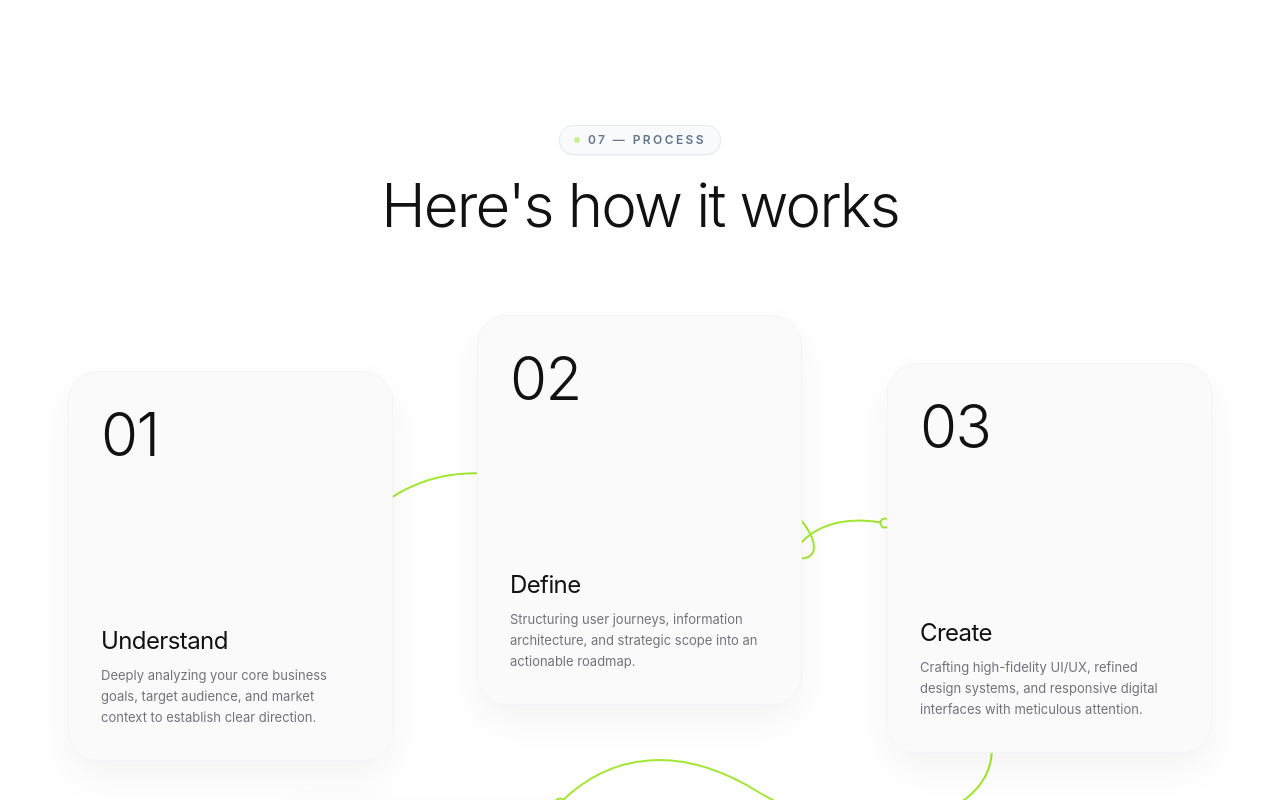
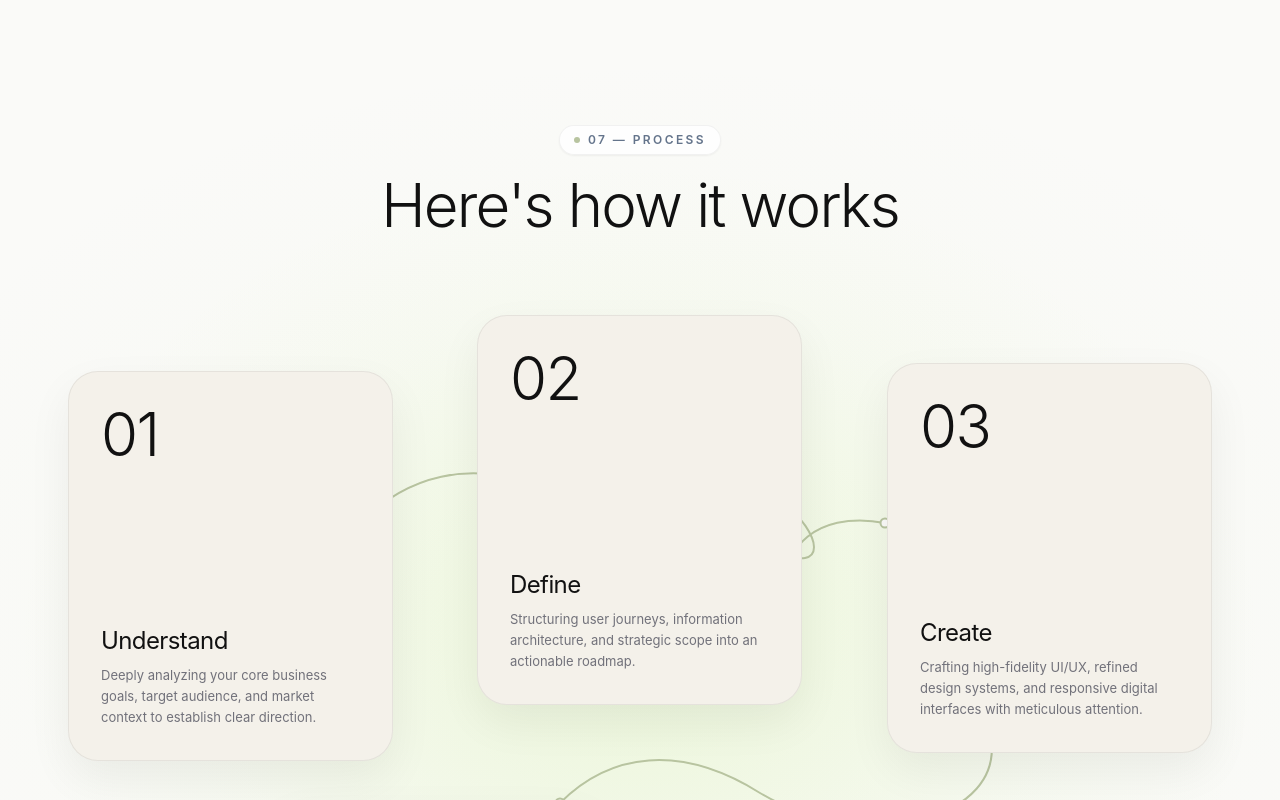
Before and after one commit to pooja-187/IT_firm_Portfolio, a Next.js app: page / in a window 1280 px wide. Shown: the part 5600-6400 px from the top of the page. Built offline with nearby package versions, Linux system fonts and the light colour scheme.

Commit message:
Refine Process section background glow with layered soft diffused lime ambient lighting and warm ivory card surface

```diff
--- a/src/components/ProcessSection.tsx
+++ b/src/components/ProcessSection.tsx
@@ -53,14 +53,25 @@ export default function ProcessSection() {
     <section
       id="process"
       aria-labelledby="process-heading"
-      className="relative w-full bg-white text-[#111111] py-24 sm:py-32 lg:py-40 overflow-hidden selection:bg-lime-200"
+      className="relative w-full text-[#111111] py-24 sm:py-32 lg:py-40 overflow-hidden selection:bg-lime-200"
+      style={{
+        background: `
+          radial-gradient(
+            ellipse 65% 45% at 50% 48%,
+            rgba(190, 235, 120, 0.20) 0%,
+            rgba(190, 235, 120, 0.11) 30%,
+            rgba(190, 235, 120, 0.045) 52%,
+            transparent 75%
+          ),
+          radial-gradient(
+            ellipse 90% 55% at 50% 45%,
+            rgba(210, 240, 165, 0.08) 0%,
+            transparent 70%
+          ),
+          #FAFAF8
+        `,
+      }}
     >
-      {/* Soft Lime Ambient Glow (Behind Top/Center of Cards - matching reference) */}
-      <div
-        aria-hidden="true"
-        className="pointer-events-none absolute top-12 left-1/2 -translate-x-1/2 w-[850px] h-[550px] bg-[radial-gradient(ellipse_70%_50%_at_50%_25%,rgba(163,230,53,0.22)_0%,rgba(190,242,100,0.08)_45%,transparent_75%)] blur-3xl -z-10"
-      />
-
       <div className="w-full max-w-[1360px] mx-auto px-4 sm:px-6 lg:px-8">
 
         {/* ===================================================
@@ -68,8 +79,8 @@ export default function ProcessSection() {
            =================================================== */}
         <div className="text-center max-w-2xl mx-auto mb-16 sm:mb-20 lg:mb-24">
           {/* Small Section Label */}
-          <div className="inline-flex items-center gap-2 px-3.5 py-1.5 rounded-full bg-slate-50 border border-slate-200/80 mb-5 shadow-sm">
-            <span className="w-1.5 h-1.5 rounded-full bg-[#A3E635] animate-pulse" />
+          <div className="inline-flex items-center gap-2 px-3.5 py-1.5 rounded-full bg-white/80 border border-black/5 mb-5 shadow-sm">
+            <span className="w-1.5 h-1.5 rounded-full bg-[#B8C4A0]" />
             <span className="font-sans text-xs font-semibold tracking-[0.2em] uppercase text-[#64748B]">
               07 — PROCESS
             </span>
@@ -89,7 +100,7 @@ export default function ProcessSection() {
            =================================================== */}
         <div className="hidden lg:block relative w-full max-w-[1180px] mx-auto">
 
-          {/* SVG Lime-Green Connector Lines Layer */}
+          {/* SVG Sage Connector Lines Layer */}
           <svg
             aria-hidden="true"
             className="absolute inset-0 w-full h-full pointer-events-none z-0 overflow-visible"
@@ -99,7 +110,7 @@ export default function ProcessSection() {
             {/* 1. Connector: 01 (Understand) -> 02 (Define) */}
             <motion.path
               d="M 310 160 C 360 110, 420 100, 480 120"
-              stroke="#A3E635"
+              stroke="#B8C4A0"
               strokeWidth="2"
               strokeLinecap="round"
               fill="none"
@@ -108,13 +119,13 @@ export default function ProcessSection() {
               viewport={{ once: true, margin: '-80px' }}
               transition={{ duration: 0.8, delay: 0.2, ease: 'easeInOut' }}
             />
-            <circle cx="310" cy="160" r="4.5" fill="#FFFFFF" stroke="#A3E635" strokeWidth="2" />
-            <circle cx="480" cy="120" r="4.5" fill="#FFFFFF" stroke="#A3E635" strokeWidth="2" />
+            <circle cx="310" cy="160" r="4.5" fill="#FAFAF8" stroke="#B8C4A0" strokeWidth="2" />
+            <circle cx="480" cy="120" r="4.5" fill="#FAFAF8" stroke="#B8C4A0" strokeWidth="2" />
 
             {/* 2. Connector: 02 (Define) -> 03 (Create) with Organic Loop */}
             <motion.path
               d="M 700 120 C 750 140, 780 190, 755 195 C 730 200, 760 145, 835 160"
-              stroke="#A3E635"
+              stroke="#B8C4A0"
               strokeWidth="2"
               strokeLinecap="round"
               fill="none"
@@ -123,13 +134,13 @@ export default function ProcessSection() {
               viewport={{ once: true, margin: '-80px' }}
               transition={{ duration: 1.0, delay: 0.4, ease: 'easeInOut' }}
             />
-            <circle cx="700" cy="120" r="4.5" fill="#FFFFFF" stroke="#A3E635" strokeWidth="2" />
-            <circle cx="835" cy="160" r="4.5" fill="#FFFFFF" stroke="#A3E635" strokeWidth="2" />
+            <circle cx="700" cy="120" r="4.5" fill="#FAFAF8" stroke="#B8C4A0" strokeWidth="2" />
+            <circle cx="835" cy="160" r="4.5" fill="#FAFAF8" stroke="#B8C4A0" strokeWidth="2" />
 
             {/* 3. Connector: 03 (Create) -> 04 (Deliver) */}
             <motion.path
               d="M 940 370 C 960 460, 810 490, 710 430 C 630 380, 560 390, 510 440"
-              stroke="#A3E635"
+              stroke="#B8C4A0"
               strokeWidth="2"
               strokeLinecap="round"
               fill="none"
@@ -138,13 +149,13 @@ export default function ProcessSection() {
               viewport={{ once: true, margin: '-80px' }}
               transition={{ duration: 1.1, delay: 0.6, ease: 'easeInOut' }}
             />
-            <circle cx="940" cy="370" r="4.5" fill="#FFFFFF" stroke="#A3E635" strokeWidth="2" />
-            <circle cx="510" cy="440" r="4.5" fill="#FFFFFF" stroke="#A3E635" strokeWidth="2" />
+            <circle cx="940" cy="370" r="4.5" fill="#FAFAF8" stroke="#B8C4A0" strokeWidth="2" />
+            <circle cx="510" cy="440" r="4.5" fill="#FAFAF8" stroke="#B8C4A0" strokeWidth="2" />
 
             {/* 4. Connector: 04 (Deliver) -> 05 (Review) with Loop */}
             <motion.path
               d="M 540 580 C 580 545, 615 545, 605 585 C 595 615, 615 620, 645 605"
-              stroke="#A3E635"
+              stroke="#B8C4A0"
               strokeWidth="2"
               strokeLinecap="round"
               fill="none"
@@ -153,8 +164,8 @@ export default function ProcessSection() {
               viewport={{ once: true, margin: '-80px' }}
               transition={{ duration: 0.9, delay: 0.8, ease: 'easeInOut' }}
             />
-            <circle cx="540" cy="580" r="4.5" fill="#FFFFFF" stroke="#A3E635" strokeWidth="2" />
-            <circle cx="645" cy="605" r="4.5" fill="#FFFFFF" stroke="#A3E635" strokeWidth="2" />
+            <circle cx="540" cy="580" r="4.5" fill="#FAFAF8" stroke="#B8C4A0" strokeWidth="2" />
+            <circle cx="645" cy="605" r="4.5" fill="#FAFAF8" stroke="#B8C4A0" strokeWidth="2" />
           </svg>
 
           {/* Tier 1 Floating Cards (01, 02, 03) */}
@@ -199,10 +210,10 @@ export default function ProcessSection() {
            =================================================== */}
         <div className="lg:hidden relative max-w-md mx-auto">
 
-          {/* Vertical Lime Timeline */}
+          {/* Vertical Sage Timeline */}
           <div
             aria-hidden="true"
-            className="absolute top-8 bottom-8 left-6 sm:left-7 w-0.5 bg-[#A3E635]/60"
+            className="absolute top-8 bottom-8 left-6 sm:left-7 w-0.5 bg-[#B8C4A0]/60"
           />
 
           <div className="space-y-6 relative z-10 pl-14 sm:pl-16">
@@ -216,12 +227,12 @@ export default function ProcessSection() {
                 className="relative"
               >
                 {/* Timeline Node */}
-                <div className="absolute -left-14 sm:-left-16 top-7 w-4 h-4 rounded-full bg-white border-2 border-[#A3E635] shadow-sm flex items-center justify-center">
-                  <div className="w-1.5 h-1.5 rounded-full bg-[#A3E635]" />
+                <div className="absolute -left-14 sm:-left-16 top-7 w-4 h-4 rounded-full bg-[#FAFAF8] border-2 border-[#B8C4A0] shadow-sm flex items-center justify-center">
+                  <div className="w-1.5 h-1.5 rounded-full bg-[#B8C4A0]" />
                 </div>
 
-                {/* Mobile White Card */}
-                <div className="bg-[#FCFCFC] border border-slate-100 rounded-[26px] p-6 sm:p-7 shadow-[0_12px_32px_rgba(0,0,0,0.04)]">
+                {/* Mobile Warm Ivory Card */}
+                <div className="bg-[#F4F1EA] border border-[rgba(30,30,30,0.07)] rounded-[26px] p-6 sm:p-7 shadow-[0_18px_45px_rgba(20,20,20,0.06)]">
                   <span className="font-sans text-4xl sm:text-5xl font-light text-[#111111] tracking-tight block mb-6 leading-none">
                     {step.number}
                   </span>
@@ -244,7 +255,7 @@ export default function ProcessSection() {
 }
 
 // =========================================================================
-// Individual Process Card (Pristine White Surface matching reference)
+// Individual Process Card (Warm Ivory / Soft Stone Surface)
 // =========================================================================
 function ProcessCard({ step, delay }: { step: ProcessStep; delay: number }) {
   const cardRef = useRef<HTMLDivElement>(null);
@@ -287,7 +298,7 @@ function ProcessCard({ step, delay }: { step: ProcessStep; delay: number }) {
             : 'translateY(0px) scale(1)'
         }`,
       }}
-      className="relative w-[300px] xl:w-[325px] h-[360px] xl:h-[390px] rounded-[30px] p-7 xl:p-8 bg-[#FAFAFA] hover:bg-[#FFFFFF] border border-slate-100 shadow-[0_16px_40px_rgba(0,0,0,0.05)] hover:shadow-[0_25px_60px_rgba(0,0,0,0.10)] transition-all duration-400 ease-out flex flex-col justify-between select-none cursor-default will-change-transform"
+      className="relative w-[300px] xl:w-[325px] h-[360px] xl:h-[390px] rounded-[30px] p-7 xl:p-8 bg-[#F4F1EA] hover:bg-[#FAF7F2] border border-[rgba(30,30,30,0.07)] shadow-[0_18px_45px_rgba(20,20,20,0.06)] hover:shadow-[0_28px_65px_rgba(20,20,20,0.12)] transition-all duration-400 ease-out flex flex-col justify-between select-none cursor-default will-change-transform"
     >
       {/* Top: Very Large Lightweight Step Number */}
       <div>
```
